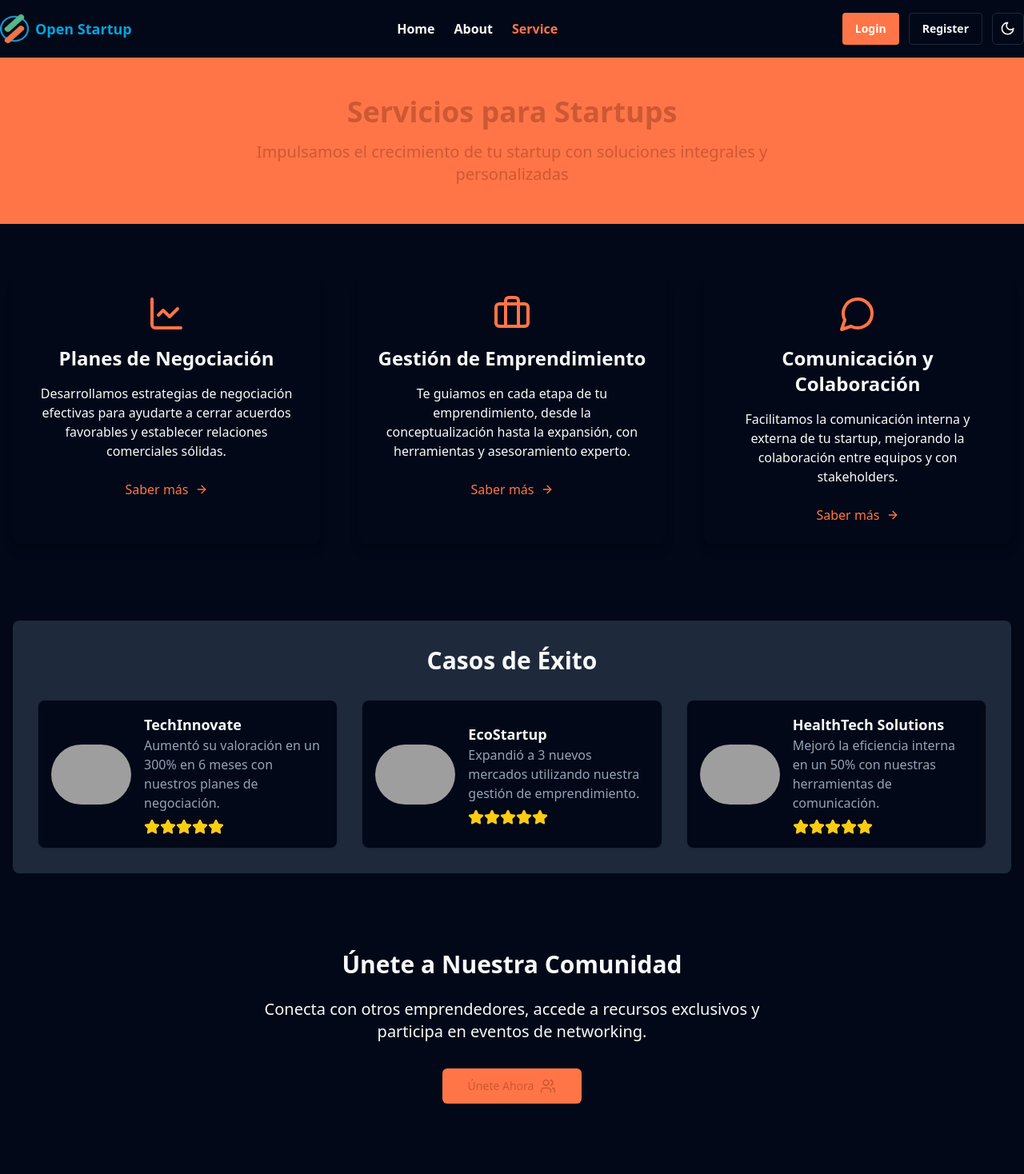
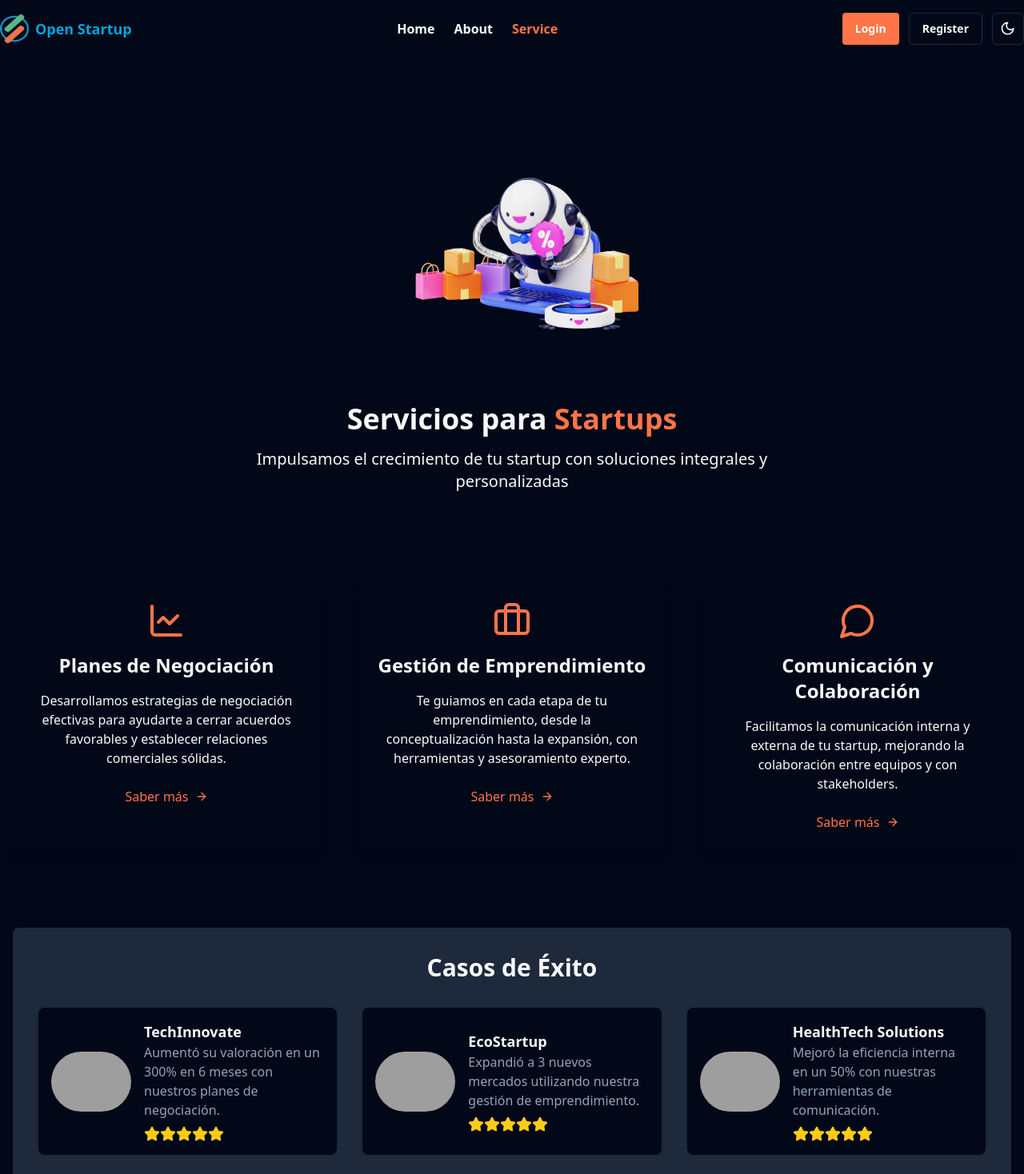
Before and after one commit to D3V-Legion/Open-Startup-Frontend, a React (Vite) app in the folder vite-project/: page /service in a window 1280 px wide. Shown: the top 1468 px of the page at 80% size. Built offline with nearby package versions, Linux system fonts and the light colour scheme; grey boxes are pictures that could not be loaded.

Commit message:
agregando una imagen y adaptando el diseño

```diff
--- a/vite-project/src/pages/Service.tsx
+++ b/vite-project/src/pages/Service.tsx
@@ -1,12 +1,20 @@
 import { ArrowRight, Briefcase, LineChart, MessageCircle, Star, Users } from "lucide-react"
+import ilustracion from "/service.png"
 
 
 const Service = () => {
   return (
     <div className="bg-background min-h-screen">
-      <header className="bg-primary text-primary-foreground py-12 text-center">
+      <header className=" py-12 text-center">
+      <div className="flex justify-center align-middle">
+          <img
+            src={ilustracion}
+            className="about react w-80 h-80 sm:w-96 sm:h-96 object-contain animate-bounce-slow"
+            alt="React logo"
+          />
+        </div>
         <div className="container mx-auto px-4">
-          <h1 className="text-4xl font-bold mb-4">Servicios para Startups</h1>
+          <h1 className="text-4xl font-bold mb-4">Servicios para <span className="text-primary">Startups</span> </h1>
           <p className="text-xl max-w-2xl mx-auto">
             Impulsamos el crecimiento de tu startup con soluciones integrales y personalizadas
           </p>
@@ -60,7 +68,7 @@ const Service = () => {
           </p>
           <a
             href="#"
-            className="inline-flex items-center justify-center rounded-md bg-primary px-8 py-3 text-sm font-medium text-primary-foreground shadow transition-colors hover:bg-primary/90"
+            className="text-white inline-flex items-center justify-center rounded-md bg-primary px-8 py-3 text-sm font-medium text-primary-foreground shadow transition-colors hover:bg-primary/90"
           >
             Únete Ahora <Users className="ml-2 h-5 w-5" />
           </a>
```
Also changed, not shown: vite-project/public/service.png (added).
